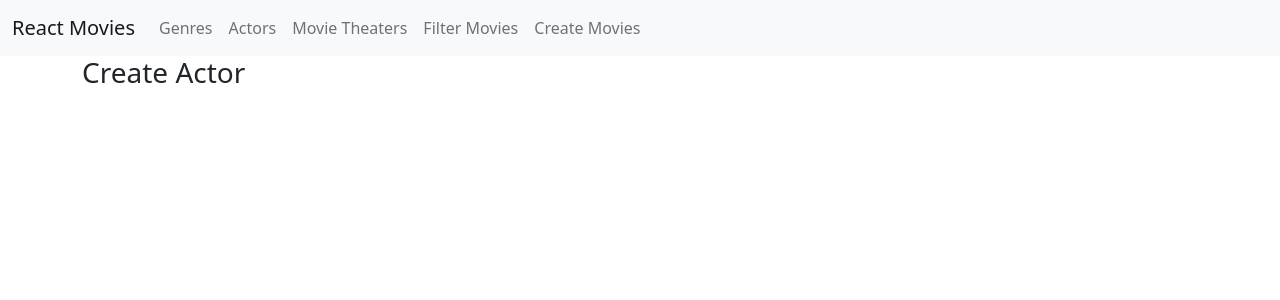
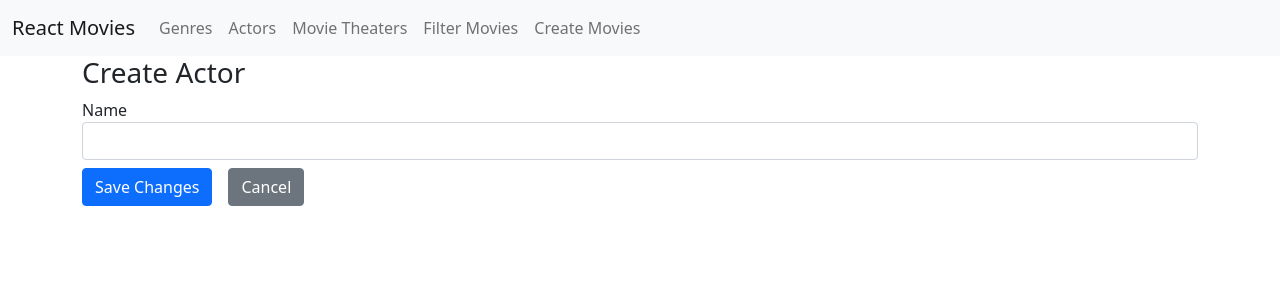
Before and after one commit to niazmurshedsiam/Movies_FrontEnd, a React (Create React App) app in the folder react-movies/: page /actors/create in a window 1280 px wide. Shown: the top 300 px of the page. Built offline with nearby package versions, Linux system fonts and the light colour scheme.

Commit message:
Creating the Actors Form

```diff
--- /dev/null
+++ b/react-movies/src/actors/ActorForm.tsx
@@ -0,0 +1,31 @@
+import { Form, Formik, FormikHelpers } from "formik";
+import TextField from "../form/TextField";
+import Button from "../utils/Button/Button";
+import { Link } from "react-router-dom";
+import { actorCreationDTO } from "./actors.model";
+import * as Yup from 'yup';
+
+export default function ActorForm(props: actorFormProps) {
+    return (
+        <Formik
+            initialValues={props.model}
+            onSubmit={props.onSubmit}
+            validationSchema={Yup.object({
+                name: Yup.string().required('This field is required').firstLetterUpperCase()
+            })}
+        >
+            {(formikProps) => (
+                <Form>
+                    <TextField displayField="Name" field="name"></TextField>
+                    <Button disabled={formikProps.isSubmitting} type="submit">Save Changes</Button>
+                    <a href="/actor" className="btn btn-secondary">Cancel</a>
+                </Form>
+            )}
+        </Formik>
+    )
+}
+
+interface actorFormProps {
+    model: actorCreationDTO;
+    onSubmit(value: actorCreationDTO, action: FormikHelpers<actorCreationDTO>): void;
+}
--- a/react-movies/src/actors/CreateActor.tsx
+++ b/react-movies/src/actors/CreateActor.tsx
@@ -1,7 +1,12 @@
+import ActorForm from "./ActorForm";
+
 export default function CreateActor() {
     return (
         <>
             <h3>Create Actor</h3>
+            <ActorForm model={{ name: '', dateOfBirth: new Date('2023-08-23T00:00:00') }}
+                onSubmit={value => console.log(value)}
+            ></ActorForm>
         </>
     )
 }
--- a/react-movies/src/actors/EditActor.tsx
+++ b/react-movies/src/actors/EditActor.tsx
@@ -1,7 +1,12 @@
+import ActorForm from "./ActorForm";
+
 export default function EditActor() {
     return (
         <>
             <h3>Edit Actor</h3>
+            <ActorForm model={{ name: 'Tom Holland', dateOfBirth: new Date('2023-08-23T00:00:00') }}
+                onSubmit={value => console.log(value)}
+            ></ActorForm>
         </>
     )
 }
--- /dev/null
+++ b/react-movies/src/actors/actors.model.d.ts
@@ -0,0 +1,4 @@
+export interface actorCreationDTO {
+    name: string;
+    dateOfBirth?: Date
+}
```
